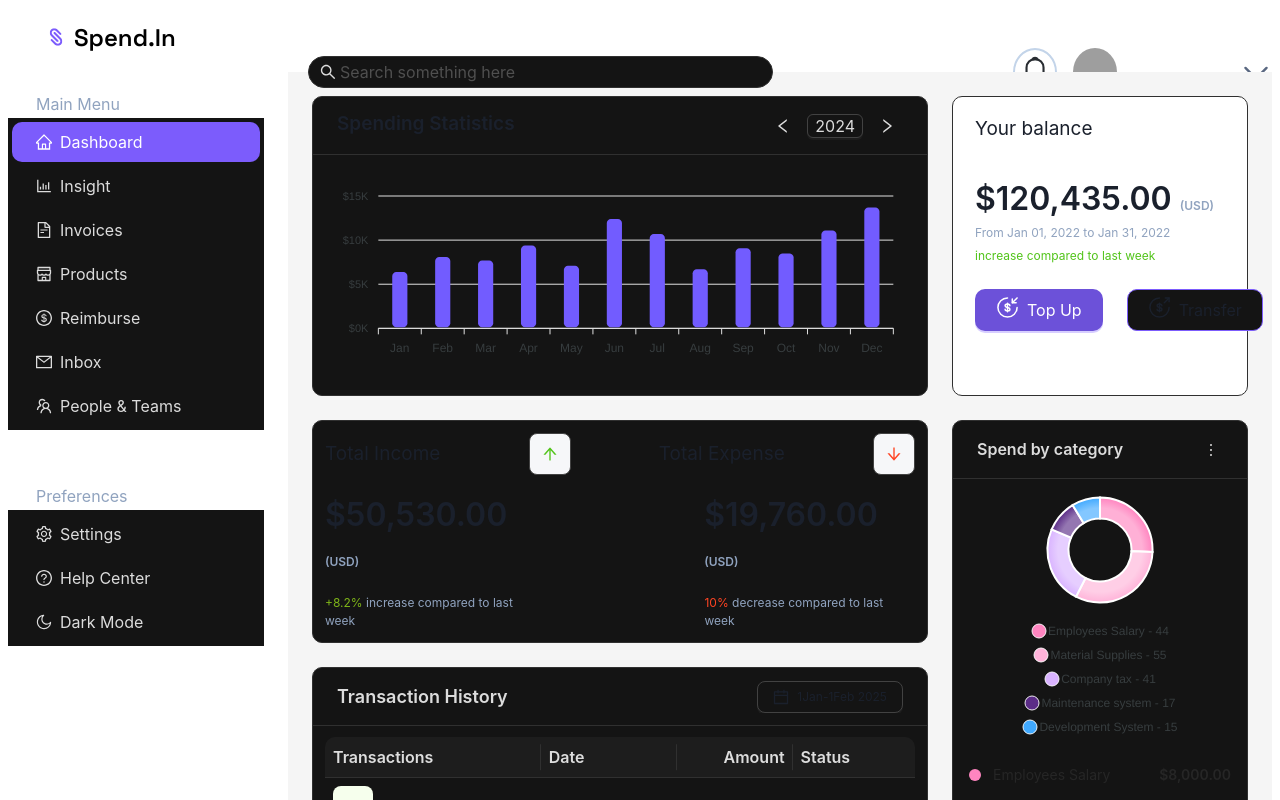
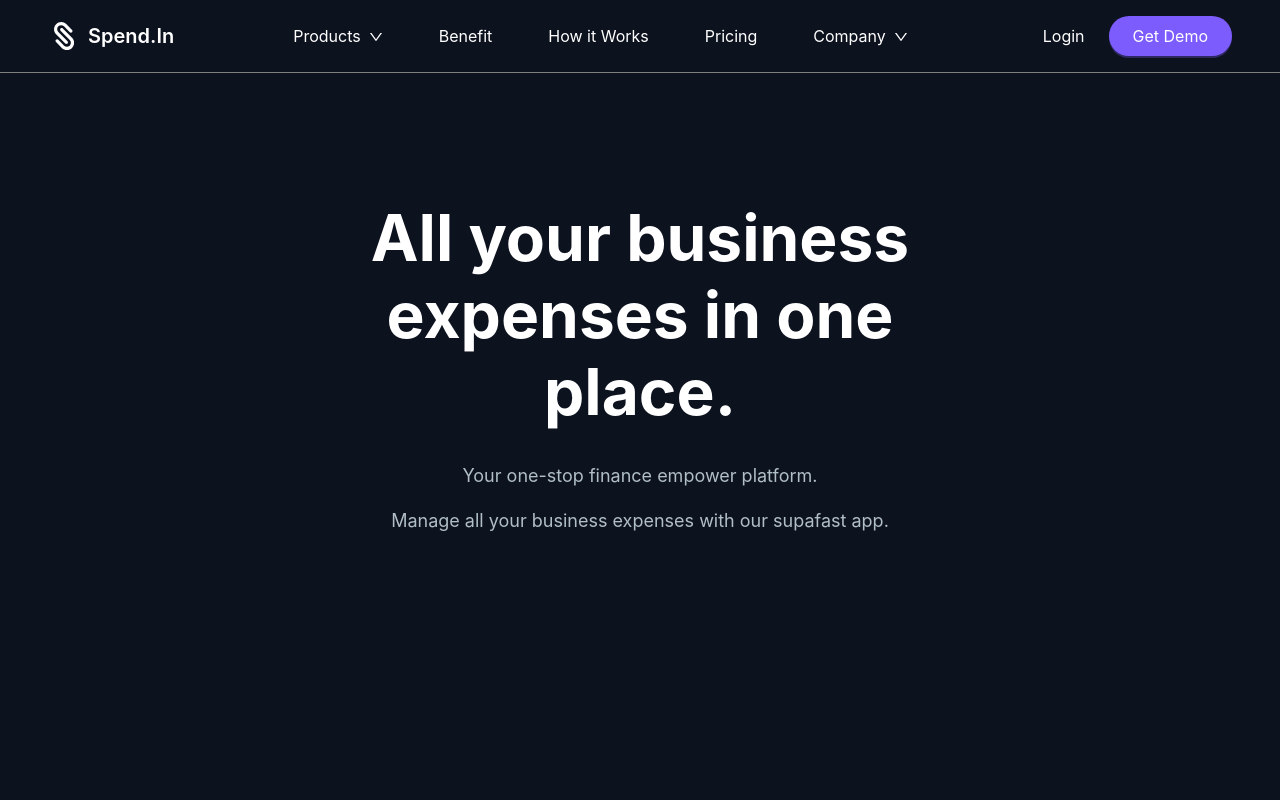
Before and after one commit to sohan-99/antd, a Next.js app: page / in a window 1280 px wide. Shown: the top 800 px of the page. Built offline with nearby package versions, Linux system fonts and the light colour scheme; grey boxes are pictures that could not be loaded.

Commit message:
Add Dashboard and Landing Page components with layout and navigation

```diff
--- a/src/app/globals.css
+++ b/src/app/globals.css
@@ -1,10 +1,27 @@
+* {
+  box-sizing: border-box;
+}
+
+html {
+  margin: 0;
+  padding: 0;
+  height: 100%;
+}
+
 body {
-    display: block;
-    margin: 0px;
-    padding: 0px;
+  margin: 0;
+  padding: 0;
+  height: 100%;
+  overflow-x: hidden;
+  overflow-y: auto;
+}
 
+#__next {
+  margin: 0;
+  padding: 0;
+  height: 100%;
 }
 
 .ant-card-body {
-    padding: 0px;
+  padding: 0px;
 }
--- a/src/app/layout.tsx
+++ b/src/app/layout.tsx
@@ -1,5 +1,6 @@
 import { ConfigProvider } from "antd";
 import { antdTheme } from "@/utils/antd.config";
+import "./globals.css";
 
 export default function RootLayout({
   children,
--- a/src/app/page.tsx
+++ b/src/app/page.tsx
@@ -1,29 +1,42 @@
 "use client";
-
-import Navber from "@/components/Navber";
-import SlideBer from "@/components/SlideBer";
-import Dashboard from "@/components/Dashboard";
-import { Layout } from "antd";
-
-const { Content } = Layout;
+import { Layout, Row, theme, Spin } from "antd";
+import { LoadingOutlined } from "@ant-design/icons";
+import { useState, useEffect } from "react";
+import LeandingPage from "@/components/LeandingPage";
 
 const Home = () => {
+  const { token } = theme.useToken();
+  const [loading, setLoading] = useState(true);
+
+  useEffect(() => {
+    // Simulate loading time (you can adjust this or replace with actual loading logic)
+    const timer = setTimeout(() => {
+      setLoading(false);
+    }, 2000); // 2 seconds loading time
+
+    return () => clearTimeout(timer);
+  }, []);
+
+  if (loading) {
+    return (
+      <div
+        style={{
+          display: "flex",
+          justifyContent: "center",
+          alignItems: "center",
+          height: "100vh",
+          backgroundColor: token.secondary700,
+        }}
+      >
+        <Spin indicator={<LoadingOutlined style={{ fontSize: 48 }} spin />} />
+      </div>
+    );
+  }
+
   return (
-    <Layout style={{ minHeight: "100vh" }}>
-      <Layout.Sider width={280} style={{ background: "#fff" }}>
-        <SlideBer />
-      </Layout.Sider>
-      <Layout>
-        <Layout.Header
-          style={{ padding: 0, background: "#fff", height: "auto" }}
-        >
-          <Navber />
-        </Layout.Header>
-        <Content style={{ padding: "24px", background: "#f5f5f5" }}>
-          <Dashboard />
-        </Content>
-      </Layout>
-    </Layout>
+    <div>
+      <LeandingPage />
+    </div>
   );
 };
 
--- /dev/null
+++ b/src/components/LeandingPage.tsx
@@ -0,0 +1,218 @@
+import {
+  Row,
+  Col,
+  Button,
+  Typography,
+  Space,
+  Flex,
+  theme,
+  Dropdown,
+  MenuProps,
+} from "antd";
+import { DownOutlined } from "@ant-design/icons";
+import React from "react";
+import Link from "next/link";
+
+const { Title, Text } = Typography;
+
+const LeandingPage = () => {
+  const { token } = theme.useToken();
+
+  // Products dropdown menu items
+  const productsMenu: MenuProps = {
+    items: [
+      {
+        key: "1",
+        label: "Expense Tracking",
+      },
+      {
+        key: "2",
+        label: "Budget Management",
+      },
+      {
+        key: "3",
+        label: "Invoice Generator",
+      },
+      {
+        key: "4",
+        label: "Financial Reports",
+      },
+    ],
+  };
+
+  // Company dropdown menu items
+  const companyMenu: MenuProps = {
+    items: [
+      {
+        key: "1",
+        label: "About Us",
+      },
+      {
+        key: "2",
+        label: "Careers",
+      },
+      {
+        key: "3",
+        label: "Contact",
+      },
+      {
+        key: "4",
+        label: "Blog",
+      },
+    ],
+  };
+  return (
+    <div
+      style={{
+        background: token.secondary700,
+        minHeight: "100vh",
+        width: "100%",
+        margin: 0,
+        padding: 0,
+      }}
+    >
+      {/* Navigation Header */}
+      <Row
+        style={{
+          position: "fixed",
+          top: 0,
+          left: 0,
+          right: 0,
+          zIndex: 1000,
+          padding: "16px 48px",
+          alignItems: "center",
+          justifyContent: "space-between",
+          borderBottom: "1px solid gray",
+          background: token.secondary700,
+        }}
+      >
+        <Col>
+          <Flex align="center" gap="small">
+            <img
+              src="/Logo.svg"
+              alt="Spend.In Logo"
+              style={{
+                width: "32px",
+                height: "32px",
+                filter: "brightness(0) invert(1)",
+              }}
+            />
+            <Text
+              style={{
+                color: "#fff",
+                fontSize: "20px",
+                fontWeight: "600",
+              }}
+            >
+              Spend.In
+            </Text>
+          </Flex>
+        </Col>
+        <Col>
+          <Space size="large">
+            <Dropdown menu={productsMenu} placement="bottomLeft">
+              <Button
+                type="text"
+                style={{ color: "#fff" }}
+                icon={<DownOutlined />}
+                iconPosition="end"
+              >
+                Products
+              </Button>
+            </Dropdown>
+            <Button type="text" style={{ color: "#fff" }}>
+              Benefit
+            </Button>
+            <Button type="text" style={{ color: "#fff" }}>
+              How it Works
+            </Button>
+            <Button type="text" style={{ color: "#fff" }}>
+              Pricing
+            </Button>
+            <Dropdown menu={companyMenu} placement="bottomLeft">
+              <Button
+                type="text"
+                style={{ color: "#fff" }}
+                icon={<DownOutlined />}
+                iconPosition="end"
+              >
+                Company
+              </Button>
+            </Dropdown>
+          </Space>
+        </Col>
+        <Col>
+          <Space>
+            <Link href="/dashboard" style={{ textDecoration: "none" }}>
+              <Button type="text" style={{ color: "#fff" }}>
+                Login
+              </Button>
+            </Link>
+            <Button
+              type="primary"
+              style={{
+                background: token.primary500,
+                border: "none",
+                borderRadius: "24px",
+                padding: "8px 24px",
+                height: "40px",
+              }}
+            >
+              Get Demo
+            </Button>
+          </Space>
+        </Col>
+      </Row>
+
+      {/* Hero Section */}
+      <Row
+        style={{
+          padding: "200px 48px 120px 48px",
+          textAlign: "center",
+          justifyContent: "center",
+        }}
+      >
+        <Col xs={24} md={16} lg={12}>
+          <Title
+            level={1}
+            style={{
+              color: "#fff",
+              fontSize: "64px",
+              fontWeight: "700",
+              lineHeight: "1.2",
+              margin: "0 0 32px 0",
+            }}
+          >
+            All your business
+            <br />
+            expenses in one place.
+          </Title>
+          <Text
+            style={{
+              color: "#B0BEC5",
+              fontSize: "18px",
+              lineHeight: "1.6",
+              display: "block",
+              marginBottom: "16px",
+            }}
+          >
+            Your one-stop finance empower platform.
+          </Text>
+          <Text
+            style={{
+              color: "#B0BEC5",
+              fontSize: "18px",
+              lineHeight: "1.6",
+              display: "block",
+              marginBottom: "48px",
+            }}
+          >
+            Manage all your business expenses with our supafast app.
+          </Text>
+        </Col>
+      </Row>
+    </div>
+  );
+};
+
+export default LeandingPage;
```
Also changed, not shown: src/app/dashboard/page.tsx (added, +30 -0 lines), public/Dashboard.png (added).
